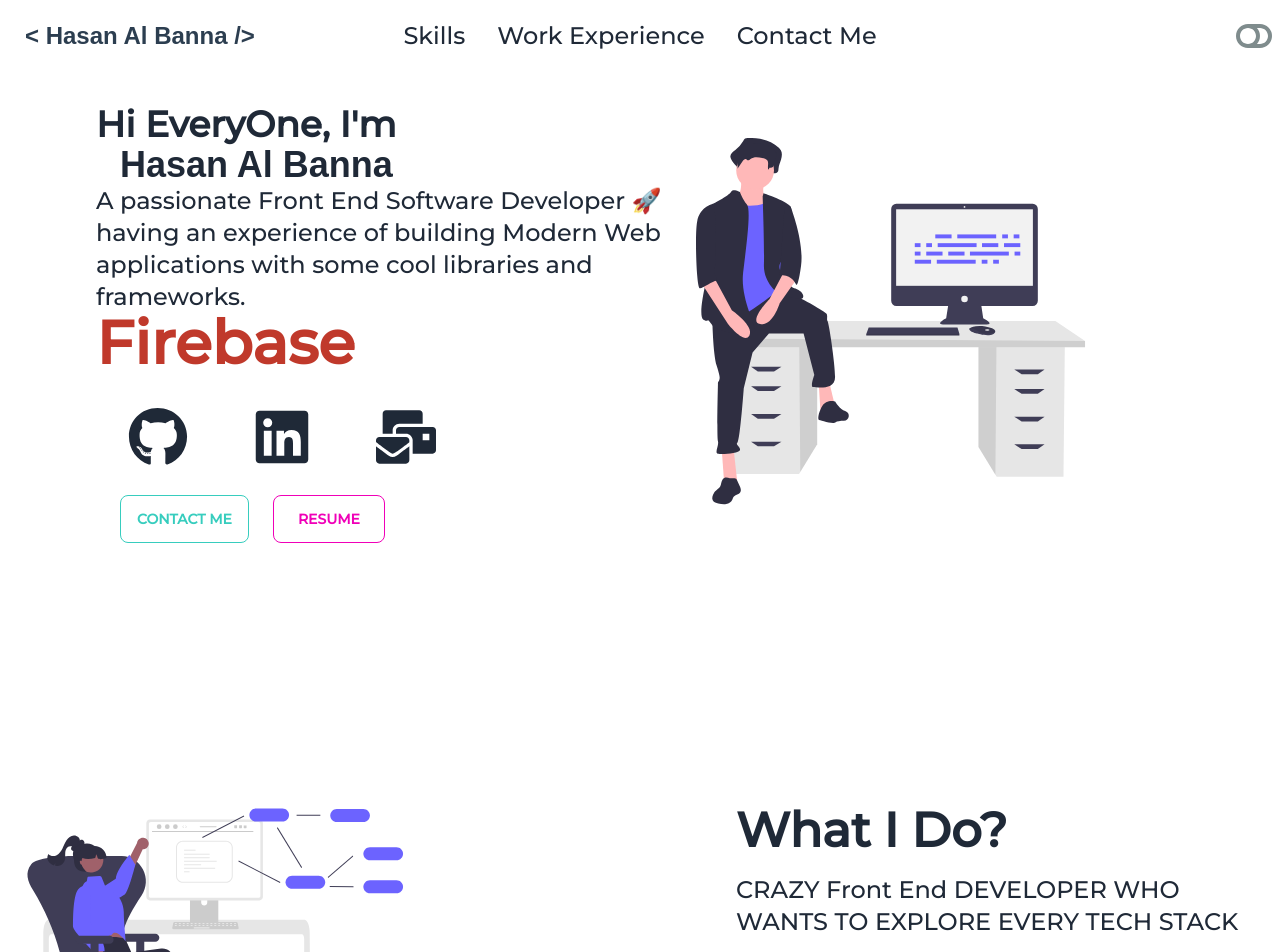
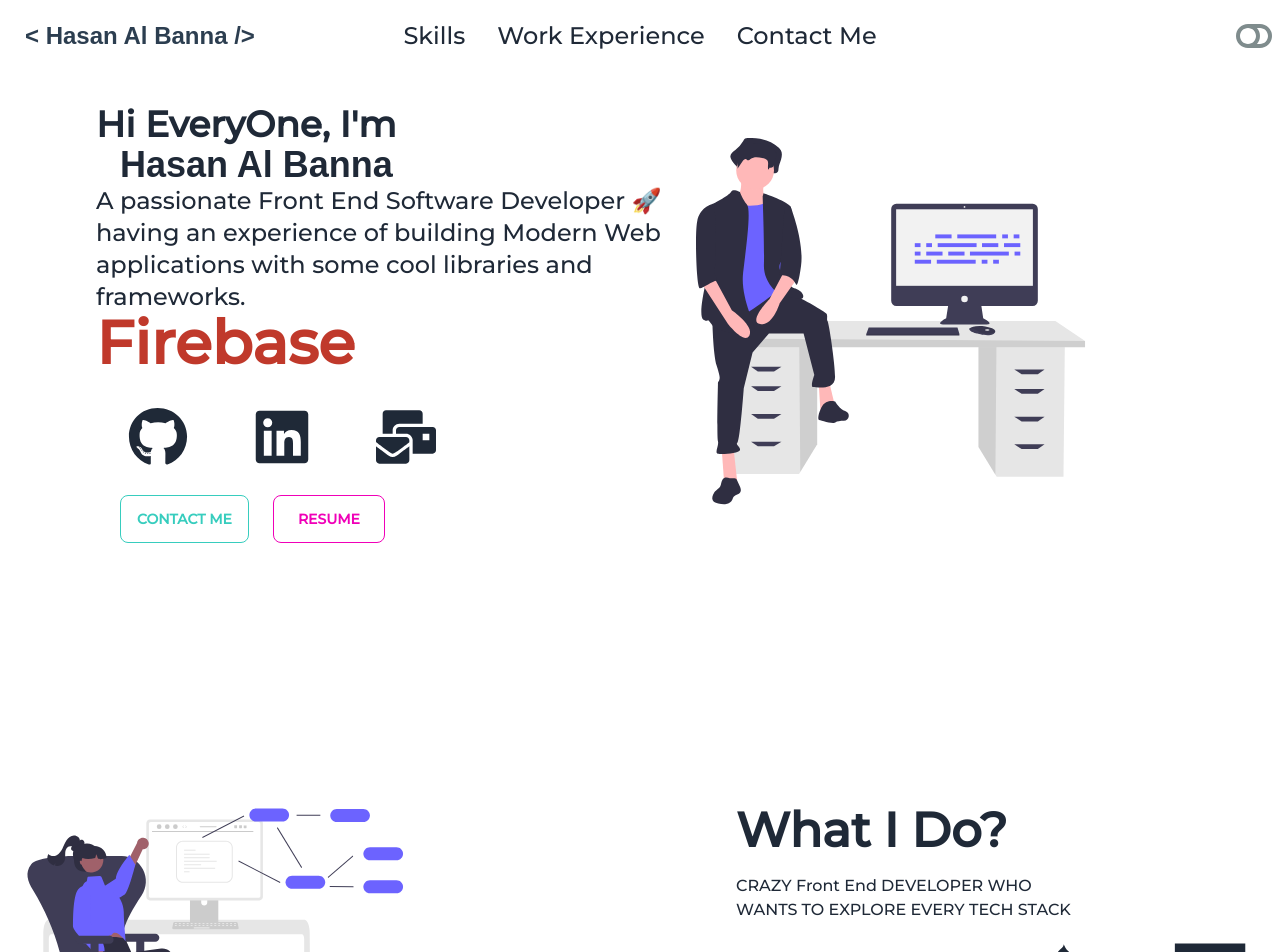
Before and after one commit to Hasan-Al-Banna-Nahid/My-Portfolio, a React (Vite) app: page / in a window 1280 px wide. Shown: the top 952 px of the page. Built offline with nearby package versions, Linux system fonts and the light colour scheme; a web font is replaced by a local one.

Commit message:
Site Updated

```diff
--- a/src/Components/What I Do/WhatIDo.jsx
+++ b/src/Components/What I Do/WhatIDo.jsx
@@ -562,7 +562,7 @@
         </div>
         <div>
           <h2 className="text-5xl font-semibold">What I Do?</h2>
-          <p className="text-2xl font-medium  my-5">
+          <p className="text-1xl font-medium  my-5">
             CRAZY Front End DEVELOPER WHO
             <br /> WANTS TO EXPLORE EVERY TECH STACK
           </p>
```
